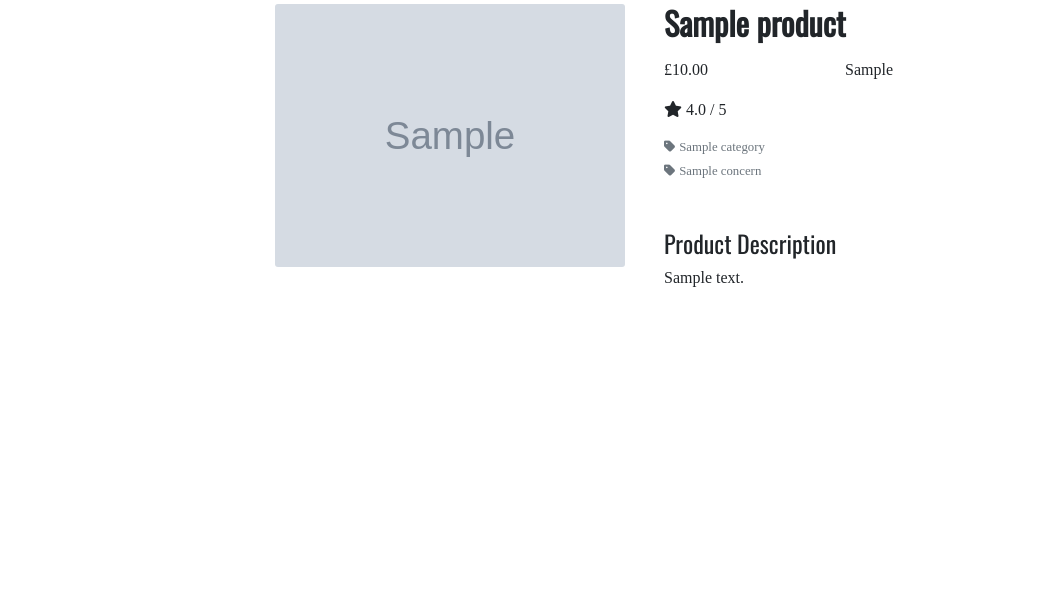
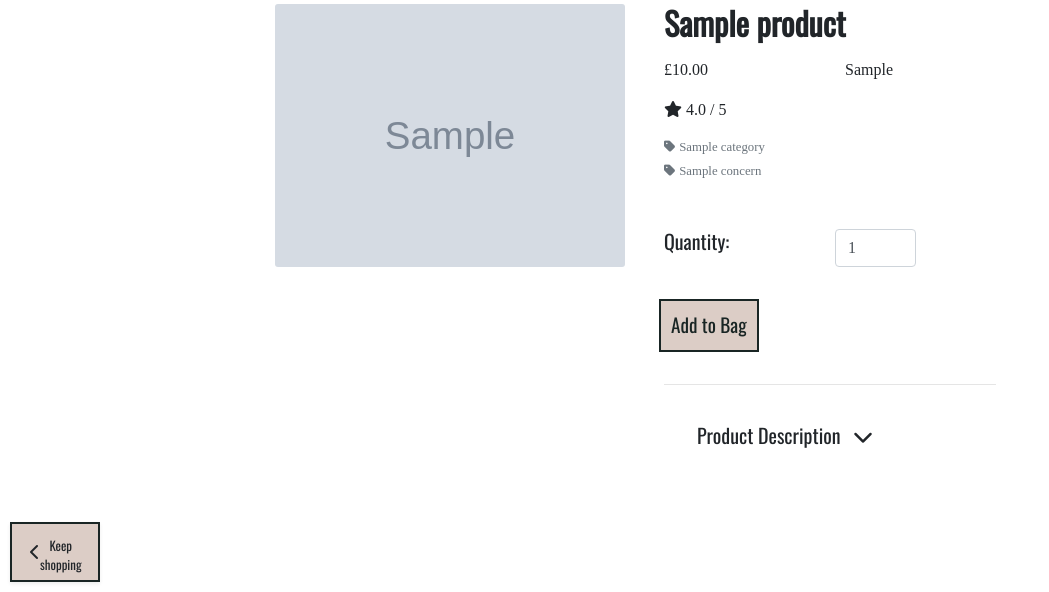
Before and after one commit to ClDaly2904/beauty-broker, a Django app: page /products/000 in a window 1280 px wide. Shown: the part 208-800 px from the top of the page, without its empty margins (0-1049 px from the left). Run offline with Django 3.2, Linux system fonts and the light colour scheme; tables that the repository leaves empty hold one stand-in row (values such as "Sample post"); grey boxes marked "Sample" are stand-in pictures; some libraries are stand-ins or nearby versions; some web fonts are replaced.

Commit message:
Add add to bag functionality. Update user description to accordian

```diff
--- a/bag/urls.py
+++ b/bag/urls.py
@@ -3,5 +3,6 @@ from . import views
 
 
 urlpatterns = [
-    path('', views.view_bag, name='view_bag')
+    path('', views.view_bag, name='view_bag'),
+    path('add/<item_id>/', views.add_to_bag, name='add_to_bag'),
 ]
--- a/products/templates/products/product_detail.html
+++ b/products/templates/products/product_detail.html
@@ -57,10 +57,51 @@
                     </a>
                 </p>
                 {% endif %}
-                <h4 class="mt-5">Product Description</h4>
-                <p>{{ product.description }}</p>
+                <form class="form" action="{% url 'add_to_bag' product.pk %}" method="POST">
+                    {% csrf_token %}
+                    <div class="form-row">
+                        <div class="col-6">
+                            <h5 class="mt-5">Quantity:</h5>
+                        </div>
+                        <div class="col-6">
+                            <div class="form-group w-50">
+                                <div class="input-group mt-5">
+                                    <input class="form-control qty_input" type="number" name="quantity" value="1"
+                                        min="1" max="99" data-item_id="{{ product.pk }}" id="id_qty_{{ product.pk }}">
+                                </div>
+                            </div>
+                        </div>
+                        <input type="submit" id="atb-btn" class="mt-3 mb-3 ks-button" value="Add to Bag">
+                        <input type="hidden" name="redirect_url" value="{{ request.path }}">
+                    </div>
+                </form>
+                <hr>
+                <div class="accordion" id="accordionExample">
+                    <div class="card">
+                      <div class="card-header" id="headingOne">
+                        <h4 class="mb-0">
+                          <button class="btn text-left" type="button" data-toggle="collapse" data-target="#collapseOne" aria-expanded="true" aria-controls="collapseOne" id="pd-btn">
+                            Product Description <span class="ml-2"><i class="fas fa-chevron-down"></i></span>
+                          </button>
+                        </h4>
+                      </div>
+
+                      <div id="collapseOne" class="collapse" aria-labelledby="headingOne" data-parent="#accordionExample">
+                        <div class="card-body">
+                            {{ product.description }}
+                        </div>
+                      </div>
+                    </div>
+                  </div>
             </div>
         </div>
     </div>
 </div>
+
+<div class="shadow-sm pd-ks-button">
+    <a href="{% url 'products' %}" class="btn d-flex h-100" aria-label="Keep shopping">
+        <i class="fas fa-chevron-left mx-auto my-auto"></i>
+        <small class="mx-auto my-auto">Keep shopping</small>
+    </a>
+</div>
 {% endblock %}
--- a/products/templates/products/products.html
+++ b/products/templates/products/products.html
@@ -19,7 +19,7 @@
             {% elif skin_type %}
                 {{ skin_type }}
             {% else %}
-                All skincare
+                Skincare
             {% endif %}
             </h2>
             <hr class="w-50 mb-1">
--- a/static/css/base.css
+++ b/static/css/base.css
@@ -8,7 +8,7 @@ body {
     font-family: 'Source Serif Pro', serif;
 }
 
-h1, h2, h3, h4 {
+h1, h2, h3, h4, h5 {
     font-family: 'Oswald', sans-serif;
 }
 
@@ -88,6 +88,19 @@ h1, h2, h3, h4 {
     padding: 5px;
 }
 
+.pd-ks-button {
+    font-family: 'Oswald', sans-serif;
+    height: 60px;
+    width: 90px;
+    position: fixed;
+    bottom: 10px;
+    left: 10px;
+    color: #192524;
+    background-color: #dccdc6;
+    border: 2px solid #192524;
+    padding: 5px;
+}
+
 .ks-button {
     font-family: 'Oswald', sans-serif;
     color: #192524;
@@ -98,6 +111,15 @@ h1, h2, h3, h4 {
 
 .btt-link {
     cursor: pointer;
+}
+
+.card {
+    border: none;
+}
+
+.card-header {
+    background: white;
+    border-color: white;
 }
 
 #home-hero {
@@ -123,6 +145,15 @@ h1, h2, h3, h4 {
 #sort-selector {
     color: #192524;
     border: 2px solid #192524;
+}
+
+#atb-btn {
+    padding: 10px;
+    font-size: 1.2rem;
+}
+
+#pd-btn {
+    font-size: 1.25rem;
 }
 
 /* -------------------------------- Media Queries */
```
Also changed, not shown: bag/views.py (+20 -1 lines).
